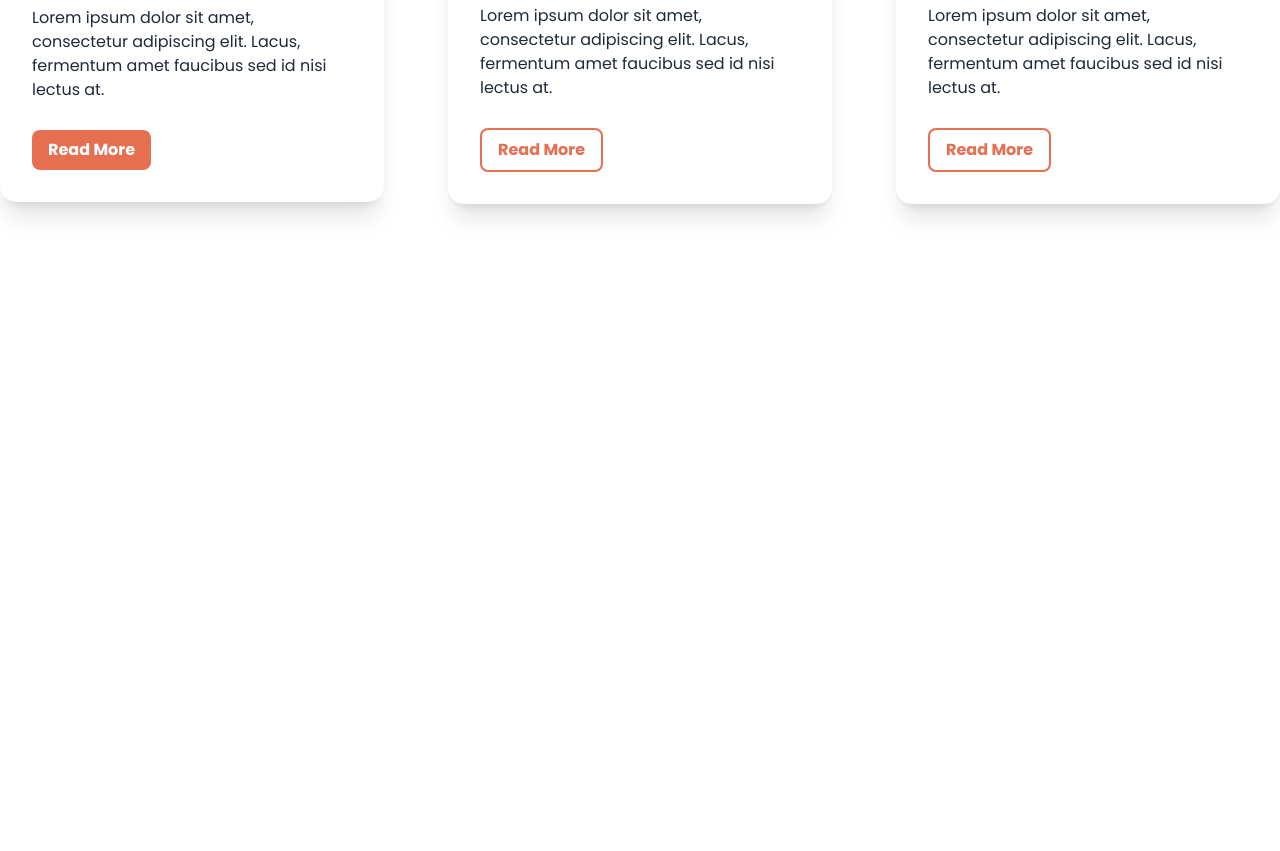
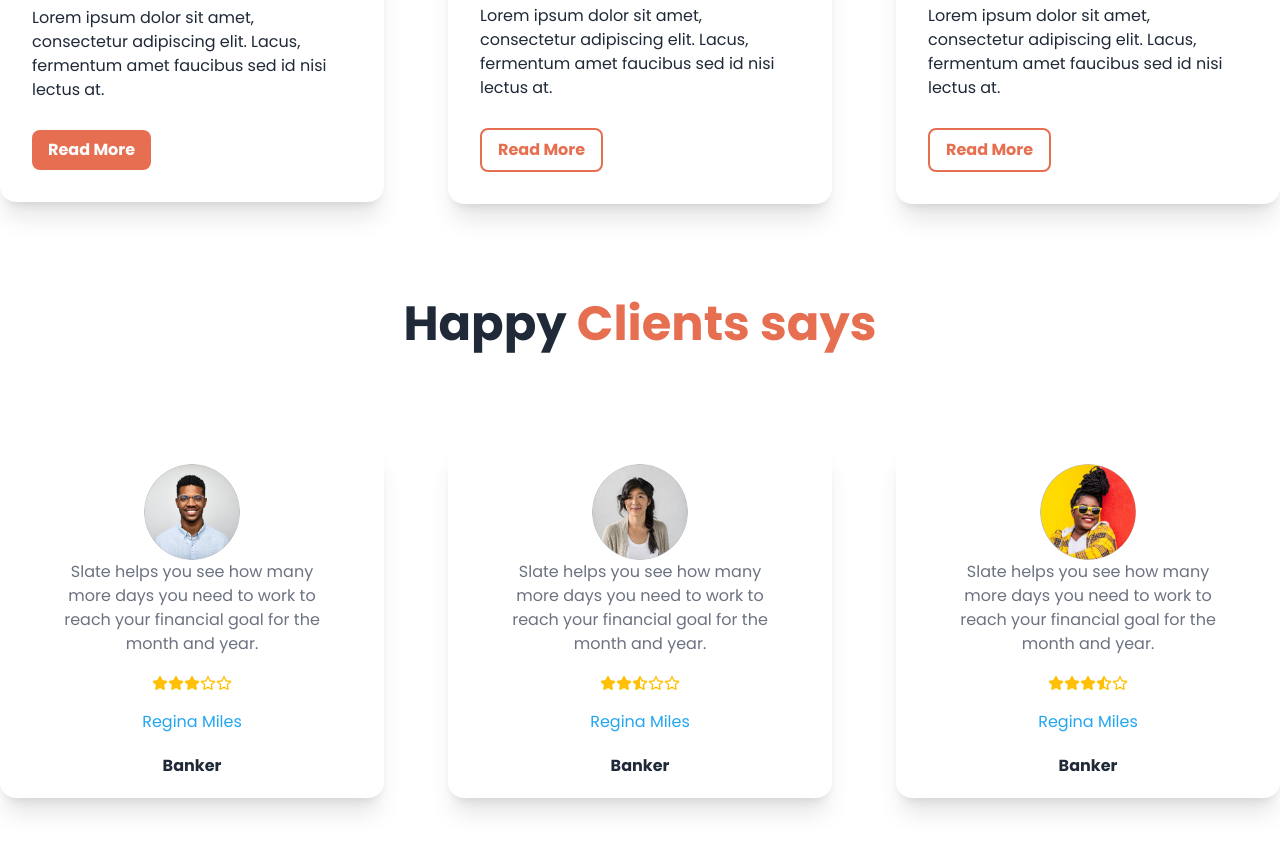
Before and after one commit to mdtanvirislamrakib/Biker-zone-with-daisyUi-and-tailwind, a plain HTML site: page index.html in a window 1280 px wide. Shown: the part 1617-2468 px from the top of the page. Before the commit the page ends 1917 px from the top, so only its background shows below. Drawn offline with nearby package versions, Linux system fonts and the light colour scheme.

Commit message:
clients section styling complete

```diff
--- a/index.html
+++ b/index.html
@@ -28,6 +28,7 @@
                 clifford: '#da373d',
                 'bike-primary': 'rgb(231, 111, 81)',
                 'bike-primary-bg': 'rgba(231, 111, 81, 0.1)',
+                'client-color' : 'rgb(35, 166, 240)',
               }
             }
           }
@@ -236,7 +237,7 @@
 
     <main class="md:container mx-auto">
       <!-- featured section -->
-      <div class="md:mb-24 mb-12">
+      <div>
         <!-- text content -->
         <div class="lg:mb-11 mb-6">
           <h1
@@ -326,6 +327,105 @@
         </div>
       </section>
 
+      <!-- clients section -->
+      <section class="mb-[130px] space-y-24">
+
+        <h1 class="text-center font-bold lg:text-5xl text-3xl">Happy <span
+            class="text-bike-primary"> Clients says</span></h1>
+
+        <!-- clients cards -->
+        <div class="flex items-center justify-between flex-col lg:flex-row gap-10">
+
+          <!-- card-1 -->
+          <div class="card bg-base-100 w-96 shadow-xl py-5">
+            <div class="avatar">
+              <div class="w-24 rounded-full mx-auto">
+                <img src="images/others/user-1.png" />
+              </div>
+            </div>
+
+            <div class=" space-y-5"> <!-- card-body -->
+              <p class="text-gray-500 text-center w-4/6 mx-auto">Slate helps you
+                see how many
+                more days you need to work to reach your financial goal for the
+                month and year.</p>
+
+              <div class="justify-center flex items-center w-2/3 mx-auto">
+                <img src="images/icons/star-solid.svg" alt class="w-4">
+                <img src="images/icons/star-solid.svg" alt class="w-4">
+                <img src="images/icons/star-solid.svg" alt
+                  class="w-4">
+                <img src="images/icons/star-regular.svg" alt
+                  class="w-4">
+                <img src="images/icons/star-regular.svg" alt class="w-4">
+              </div>
+              <p class="text-client-color text-center">Regina Miles</p>
+
+              <p class="font-bold cursor-pointer text-center">Banker</p>
+            </div>
+          </div>
+
+          <!-- card-2 -->
+          <div class="card bg-base-100 w-96 shadow-xl py-5">
+            <div class="avatar">
+              <div class="w-24 rounded-full mx-auto">
+                <img src="images/others/user-2.png" />
+              </div>
+            </div>
+
+            <div class=" space-y-5"> <!-- card-body -->
+              <p class="text-gray-500 text-center w-4/6 mx-auto">Slate helps you
+                see how many
+                more days you need to work to reach your financial goal for the
+                month and year.</p>
+
+              <div class="justify-center flex items-center w-2/3 mx-auto">
+                <img src="images/icons/star-solid.svg" alt class="w-4">
+                <img src="images/icons/star-solid.svg" alt class="w-4">
+                <img src="images/icons/star-half-stroke-solid.svg" alt
+                  class="w-4">
+                <img src="images/icons/star-regular.svg" alt
+                  class="w-4">
+                <img src="images/icons/star-regular.svg" alt class="w-4">
+              </div>
+              <p class="text-client-color text-center">Regina Miles</p>
+
+              <p class="font-bold cursor-pointer text-center">Banker</p>
+            </div>
+          </div>
+
+          <!-- card-3 -->
+          <div class="card bg-base-100 w-96 shadow-xl py-5">
+            <div class="avatar">
+              <div class="w-24 rounded-full mx-auto">
+                <img src="images/others/user-3.png" />
+              </div>
+            </div>
+
+            <div class=" space-y-5">
+              <p class="text-gray-500 text-center w-4/6 mx-auto">Slate helps you
+                see how many
+                more days you need to work to reach your financial goal for the
+                month and year.</p>
+
+              <div class="justify-center flex items-center w-2/3 mx-auto">
+                <img src="images/icons/star-solid.svg" alt class="w-4">
+                <img src="images/icons/star-solid.svg" alt class="w-4">
+                <img src="images/icons/star-solid.svg" alt class="w-4">
+                <img src="images/icons/star-half-stroke-solid.svg" alt
+                  class="w-4">
+                <img src="images/icons/star-regular.svg" alt class="w-4">
+              </div>
+              <p class="text-client-color text-center">Regina Miles</p>
+
+              <p class="font-bold cursor-pointer text-center">Banker</p>
+            </div>
+          </div>
+
+        </div>
+
+      </section>
+
     </main>
 
     <!-- footer section -->
--- a/tailwind.config.js
+++ b/tailwind.config.js
@@ -7,6 +7,7 @@ module.exports = {
             clifford: '#da373d',
             'bike-primary': '#E76F51',
             'bike-primary-bg': 'rgba(231, 111, 81, 0.1)',
+            'client-color' : 'rgb(35, 166, 240)'
           },
       },
     },
```
